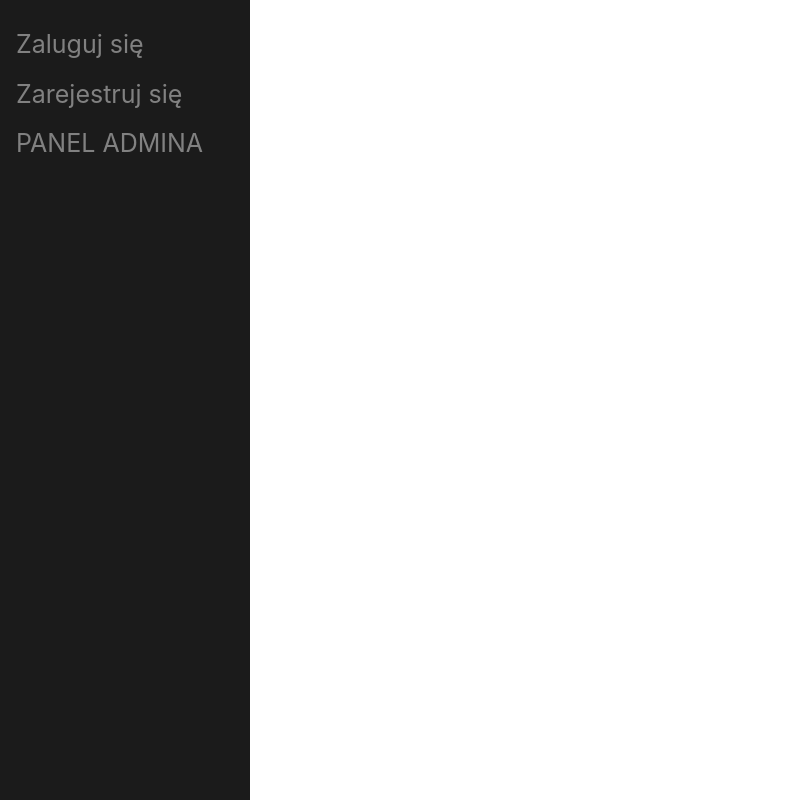
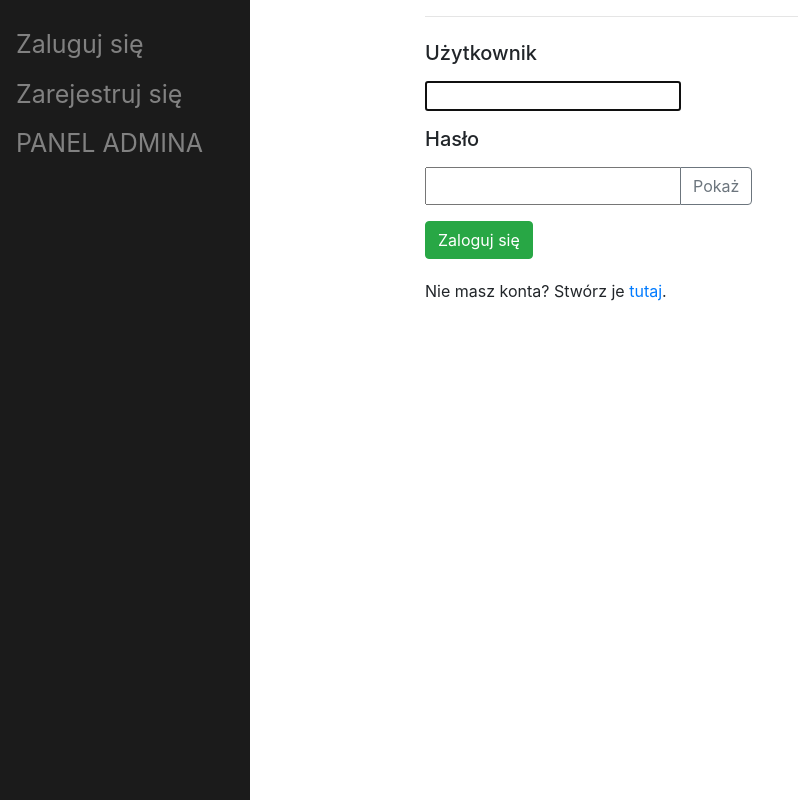
Before and after one commit to kamilhandzlik/Postio-2.0, a Django app: page /login/ in a window 1280 px wide. Shown: the whole page, without its empty margins (0-798 px from the left). Run offline with Django 5.2, Linux system fonts and the light colour scheme; some libraries are stand-ins or nearby versions.

Commit message:
Debbuged registration showcasing of page redirection after registration and add custom templatetags

```diff
--- a/postio/authentication/templates/authentication/login.html
+++ b/postio/authentication/templates/authentication/login.html
@@ -1,4 +1,5 @@
 {% extends "main/homepage.html" %}
+{% load custom_filters %}
 <style>
     .custom-input {
         height: 50px;
@@ -17,22 +18,23 @@ Logowanie
 {% block content %}
 <form method="post">
     {% csrf_token %}
+    {{ form.nom_field_errors }}
     <div class="form-group">
-        <label for="id_username">Użytkownik</label>
+        <label for="id_username"><h5>Użytkownik</h5></label>
         <br>
-        <input type="text" class="custom-input" name="username" id="id_username">
+        {{ form.username|add_class:"class-input" }}
     </div>
     <div class="form-group">
-        <label for="id_password">Hasło</label>
+        <label for="id_password"><h5>Hasło</h5></label>
         <div class="input-group custom-input-group">
-            <input type="password" class="custom-input" name="password" id="id_password">
+            {{ form.password|add_class:"custom-input" }}
             <div class="input-group-append">
                 <button class="btn btn-outline-secondary" type="button" id="togglePassword">Pokaż</button>
             </div>
         </div>
     </div>
-    <button type="submit" class="btn btn-succes" style="margin-bottom: 20px">Zaloguj się</button>
-<!--    <p>Nie masz konta? Stwórz je <a href="{% url 'register' %}">tutaj</a>.</p>-->
+    <button type="submit" class="btn btn-success" style="margin-bottom: 20px">Zaloguj się</button>
+    <p>Nie masz konta? Stwórz je <a href="{% url 'register' %}">tutaj</a>.</p>
 </form>
 
 <script>
--- /dev/null
+++ b/postio/authentication/templatetags/custom_filters.py
@@ -0,0 +1,7 @@
+from django import template
+
+register = template.Library()
+
+@register.filter(name='add_class')
+def add_class(value, arg):
+    return value.as_widget(attrs={'class': arg})
--- a/postio/authentication/views.py
+++ b/postio/authentication/views.py
@@ -9,7 +9,7 @@ from .forms import RegistrationForm
 class RegistrationView(CreateView):
     form_class = RegistrationForm
     template_name = 'authentication/register.html'
-    success_url = reverse_lazy('homepage')
+    success_url = reverse_lazy('login')
 
 
 class CustomLoginView(LoginView):
--- a/postio/main/templates/main/homepage.html
+++ b/postio/main/templates/main/homepage.html
@@ -58,5 +58,15 @@
     <a href="{% url 'register' %}">Zarejestruj się</a>
     <a href="/admin">PANEL ADMINA</a>
 </div>
+
+<div id="content" class="main">
+    <div class="row justify-content-center">
+        <div class="col-8">
+            <h1 class="mt-2"></h1>
+            <hr class="mt=0 mb-4">
+            {% block content %}{% endblock %}
+        </div>
+    </div>
+</div>
 </body>
 </html>
```
Also changed, not shown: postio/authentication/forms.py (+30 -32 lines), postio/authentication/templates/authentication/register.html (+7 -7 lines), postio/authentication/templatetags/__init__.py (added).
